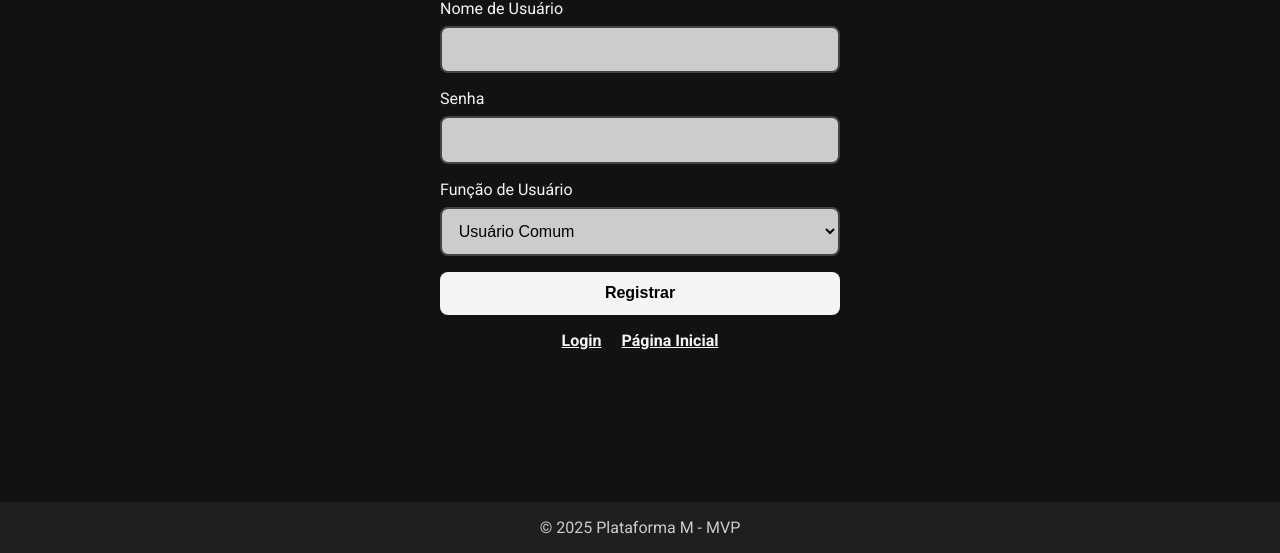
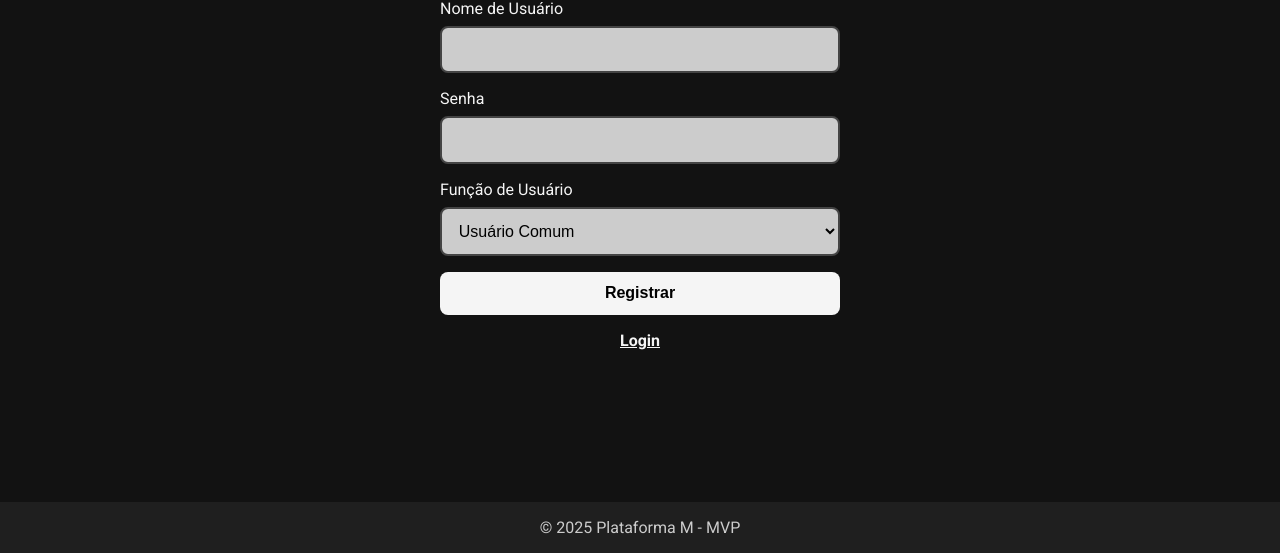
Before and after one commit to M-mecanica/M, a Flask app: page /register in a window 1280 px wide. Shown: the part 247-800 px from the top of the page. Run offline with Flask 2, Linux system fonts and the light colour scheme.

Commit message:
Add files via upload

```diff
--- a/templates/login.html
+++ b/templates/login.html
@@ -1,4 +1,3 @@
-<!-- login.html -->
 <!DOCTYPE html>
 <html lang="pt-BR">
 <head>
@@ -136,7 +135,7 @@
     </form>
     <div class="links-auth">
       <a href="{{ url_for('register') }}">Registrar-se</a>
-      <a href="{{ url_for('index') }}">Página Inicial</a>
+      <!-- Página Inicial removida -->
     </div>
   </main>
 
--- a/templates/register.html
+++ b/templates/register.html
@@ -1,4 +1,3 @@
-<!-- register.html -->
 <!DOCTYPE html>
 <html lang="pt-BR">
 <head>
@@ -154,7 +153,7 @@
     </form>
     <div class="links-auth">
       <a href="{{ url_for('login') }}">Login</a>
-      <a href="{{ url_for('index') }}">Página Inicial</a>
+      <!-- Página Inicial removida -->
     </div>
   </main>
 
```
